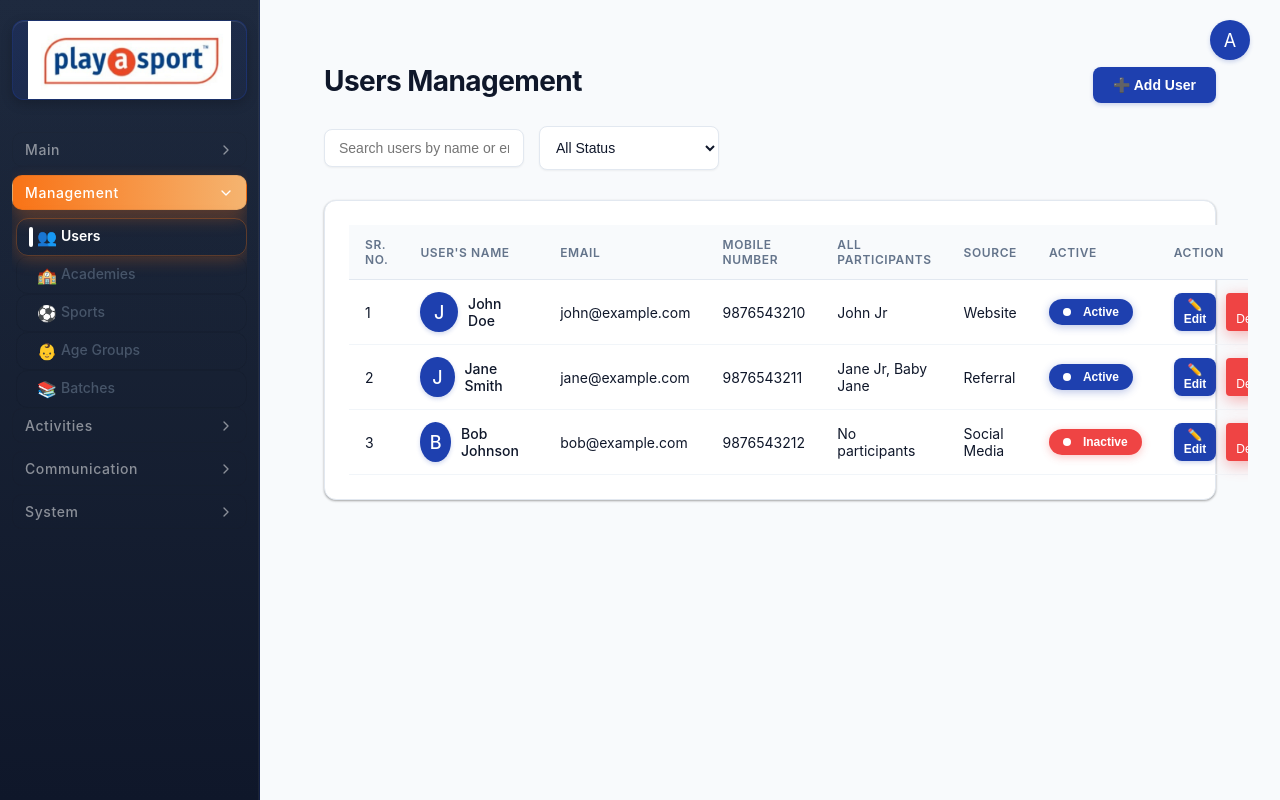
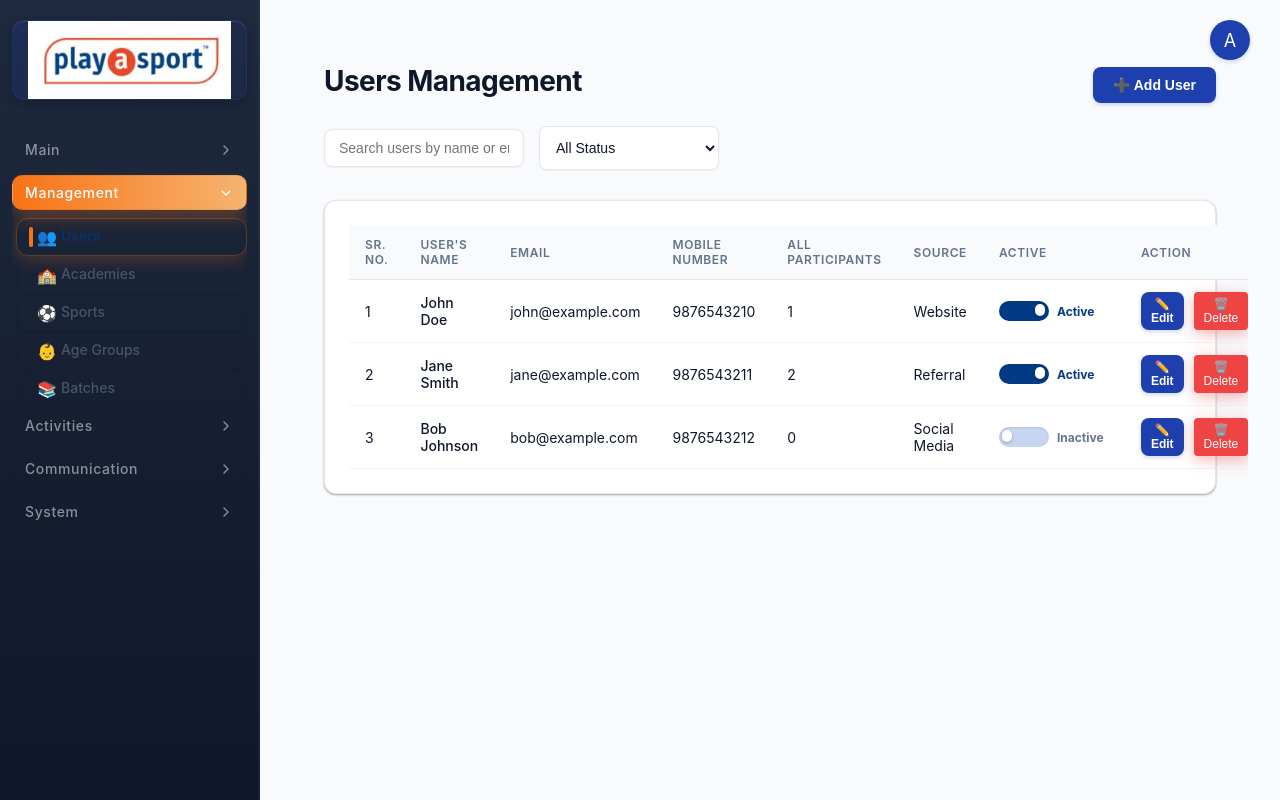
Before and after one commit to sandeepkolay1989/Admin-PAS, a Next.js app: page /users in a window 1280 px wide. Built offline with nearby package versions, Linux system fonts and the light colour scheme.

Commit message:
Changes in icon & pages

```diff
--- a/src/app/(dashboard)/users/page.jsx
+++ b/src/app/(dashboard)/users/page.jsx
@@ -27,11 +27,11 @@ export default function UsersPage() {
     const toggleUserStatus = (id) => {
         const target = users.find(user => user.id === id);
         if (!target) return;
-        const nextStatus = target.status === 'active' ? 'inactive' : 'active';
+        const nextStatus = target.status === 'active' ? 'Inactive' : 'Active';
         setConfirmModal({
             id,
             nextStatus,
-            message: `Change user status to "${nextStatus}"? Please confirm to complete the change.`
+            message: `Do you want to change this status to "${nextStatus}"? `
         });
     };
 
@@ -126,26 +126,31 @@ export default function UsersPage() {
         <div style={styles.mainContent}>
             {confirmModal && (
                 <div style={styles.modalOverlay}>
-                    <div style={{ ...styles.modal, maxWidth: '420px' }}>
-                        <div style={{ display: 'flex', justifyContent: 'space-between', alignItems: 'center', marginBottom: '16px' }}>
-                            <h3 style={{ margin: 0, color: styles.title.color }}>Confirm Status</h3>
+                    <div style={{ ...styles.modal, maxWidth: '420px', textAlign: 'center', position: 'relative', paddingTop: '28px' }}>
+                        <span style={{ position: 'absolute', top: '8px', left: '50%', transform: 'translateX(-50%)', fontSize: '16px', fontWeight: 700, color: '#f97316' }}></span>
                         <button
                             onClick={handleCancelStatus}
                             style={{
+                                position: 'absolute',
+                                top: '8px',
+                                right: '8px',
                                 background: 'none',
                                 border: 'none',
-                                    fontSize: '22px',
+                                fontSize: '20px',
                                 cursor: 'pointer',
-                                    color: styles.title.color,
-                                    padding: 0
+                                color: '#0f172a',
+                                padding: 0,
+                                lineHeight: 1
                             }}
                             aria-label="Close"
                         >
-                                ×
+                            <img src="/cross-icon.svg" alt="close" width={14} height={14} />
                         </button>
-                        </div>
-                        <p style={{ color: styles.subtitle.color, marginBottom: '20px' }}>{confirmModal.message}</p>
-                        <div style={{ display: 'flex', justifyContent: 'flex-end', gap: '10px' }}>
+                        <h3 style={{ margin: '0 0 12px 0', color: '#f97316', fontWeight: 700 }}>Are You Sure?</h3>
+                        <p style={{ color: '#242222', marginBottom: '20px' }}>
+                            Do you want to change this status to <span style={{ color: '#fa0602', fontWeight: 700 }}>{confirmModal.nextStatus || 'Inactive'}</span>?
+                        </p>
+                        <div style={{ display: 'flex', justifyContent: 'center', gap: '12px' }}>
                             <button
                                 onClick={handleCancelStatus}
                                 style={{ ...styles.button, backgroundColor: '#e5e7eb', color: '#111827' }}
@@ -165,7 +170,7 @@ export default function UsersPage() {
                                     cursor: 'pointer'
                                 }}
                             >
-                                Confirm
+                                Yes, Do It.
                             </button>
                         </div>
                     </div>
@@ -239,47 +244,60 @@ export default function UsersPage() {
                             <tr key={user.id}>
                                 <td style={styles.td}>{index + 1}</td>
                                 <td style={{ ...styles.td, fontWeight: '500' }}>
-                                    <div style={{ display: 'flex', alignItems: 'center', gap: '10px' }}>
-                                        <div style={styles.avatar}>{user.name.charAt(0)}</div>
                                     {user.name}
-                                    </div>
                                 </td>
                                 <td style={styles.td}>{user.email}</td>
                                 <td style={styles.td}>{user.mobile || '-'}</td>
                                 <td style={styles.td}>
-                                    {user.participants && user.participants.length > 0
-                                        ? user.participants.join(', ')
-                                        : 'No participants'}
+                                    {Array.isArray(user.participants) ? user.participants.length : 0}
                                 </td>
                                 <td style={styles.td}>{user.source || 'Unknown'}</td>
                                 <td style={styles.td}>
-                                    <button
+                                    <div
                                         onClick={() => toggleUserStatus(user.id)}
                                         style={{
-                                            ...(user.status === 'active' ? styles.badgeActive : styles.badgeInactive),
-                                        }}
-                                        onMouseEnter={(e) => {
-                                            e.target.style.transform = 'scale(1.05)';
-                                            e.target.style.opacity = '0.9';
-                                        }}
-                                        onMouseLeave={(e) => {
-                                            e.target.style.transform = 'scale(1)';
-                                            e.target.style.opacity = '1';
+                                            display: 'flex',
+                                            alignItems: 'center',
+                                            gap: '8px',
+                                            cursor: 'pointer',
+                                            userSelect: 'none'
                                         }}
                                         title={`Click to ${user.status === 'active' ? 'deactivate' : 'activate'} user`}
                                     >
-                                        <span
+                                        <div
                                             style={{
-                                                display: 'inline-block',
-                                                width: '8px',
-                                                height: '8px',
-                                                borderRadius: '50%',
-                                                backgroundColor: 'currentColor',
-                                                marginRight: '6px',
+                                                width: '50px',
+                                                height: '20px',
+                                                borderRadius: '999px',
+                                                background: user.status === 'active' ? '#023B84' : '#c7d5f0',
+                                                position: 'relative',
+                                                transition: 'all 0.2s ease',
+                                                boxShadow: 'inset 0 1px 2px rgba(0,0,0,0.1)'
+                                            }}
+                                        >
+                                            <div
+                                                style={{
+                                                    position: 'absolute',
+                                                    top: '3px',
+                                                    left: user.status === 'active' ? '36px' : '3px',
+                                                    width: '10px',
+                                                    height: '12px',
+                                                    borderRadius: '999px',
+                                                    background: '#ffffff',
+                                                    boxShadow: '0 1px 3px rgba(0,0,0,0.25)',
+                                                    transition: 'left 0.2s ease'
                                                 }}
                                             />
+                                        </div>
+                                        <span style={{
+                                            color: user.status === 'active' ? '#023B84' : '#64748b',
+                                            fontWeight: 700,
+                                            fontSize: '12px',
+                                            minWidth: '52px'
+                                        }}>
                                             {user.status === 'active' ? 'Active' : 'Inactive'}
-                                    </button>
+                                        </span>
+                                    </div>
                                 </td>
                                 <td style={styles.td}>
                                     <div style={{ display: 'flex', gap: '10px' }}>
--- a/src/components/Sidebar.jsx
+++ b/src/components/Sidebar.jsx
@@ -115,7 +115,8 @@ export default function Sidebar() {
                 pointerEvents: 'none',
                 zIndex: 0,
             }} />
-            <div style={{ ...styles.logo, position: 'relative', zIndex: 1 }}>
+            <Link href="/" style={{ textDecoration: 'none' }}>
+                <div style={{ ...styles.logo, position: 'relative', zIndex: 1, cursor: 'pointer' }}>
                     <Image
                         src="/playasport_logo.jpg"
                         alt="Play A Sport Logo"
@@ -124,6 +125,7 @@ export default function Sidebar() {
                         priority
                     />
                 </div>
+            </Link>
 
             <nav style={{ flex: 1, overflowY: 'auto', position: 'relative', zIndex: 1 }}>
                 {menuGroups.map(group => {
@@ -216,7 +218,7 @@ export default function Sidebar() {
                                                         } : {}),
                                                         ...(isActive ? {
                                                             background: 'linear-gradient(90deg, rgba(249, 116, 22, 0.76) 0%, rgb(245, 180, 112) 0%, 100%)',
-                                                            color: '#ffffff',
+                                                            color: '#0b3269',
                                                             boxShadow: '0 4px 16px rgba(249, 115, 22, 0.25)',
                                                             border: '1px solid rgba(249, 115, 22, 0.3)',
                                                             fontWeight: 600,
@@ -229,11 +231,11 @@ export default function Sidebar() {
                                                         width: '4px',
                                                         height: '20px',
                                                         borderRadius: '6px',
-                                                        background: isActive ? '#ffffff' : (hoveredItem === item.id ? '#ffffff' : 'transparent'),
+                                                        background: isActive ? '#f97316' : (hoveredItem === item.id ? '#ffffff' : 'transparent'),
                                                         transition: 'background 0.2s ease'
                                                     }} />
-                                                    <span style={{ fontSize: '16px', width: '20px', display: 'flex', justifyContent: 'center', color: (isActive || (hoveredItem === item.id && !isActive)) ? '#ffffff' : '#64748b' }}>{item.icon}</span>
-                                                    <span style={{ color: (isActive || (hoveredItem === item.id && !isActive)) ? '#ffffff' : '#475569' }}>{item.label}</span>
+                                                    <span style={{ fontSize: '16px', width: '20px', display: 'flex', justifyContent: 'center', color: isActive ? '#0b3269' : (hoveredItem === item.id ? '#ffffff' : '#64748b') }}>{item.icon}</span>
+                                                    <span style={{ color: isActive ? '#0b3269' : (hoveredItem === item.id ? '#ffffff' : '#475569') }}>{item.label}</span>
                                                 </div>
                                             </Link>
                                         );
```
Also changed, not shown: public/cross-icon.svg (added), src/lib/styles.js. Lines whose indentation alone changed are shown as unchanged.
